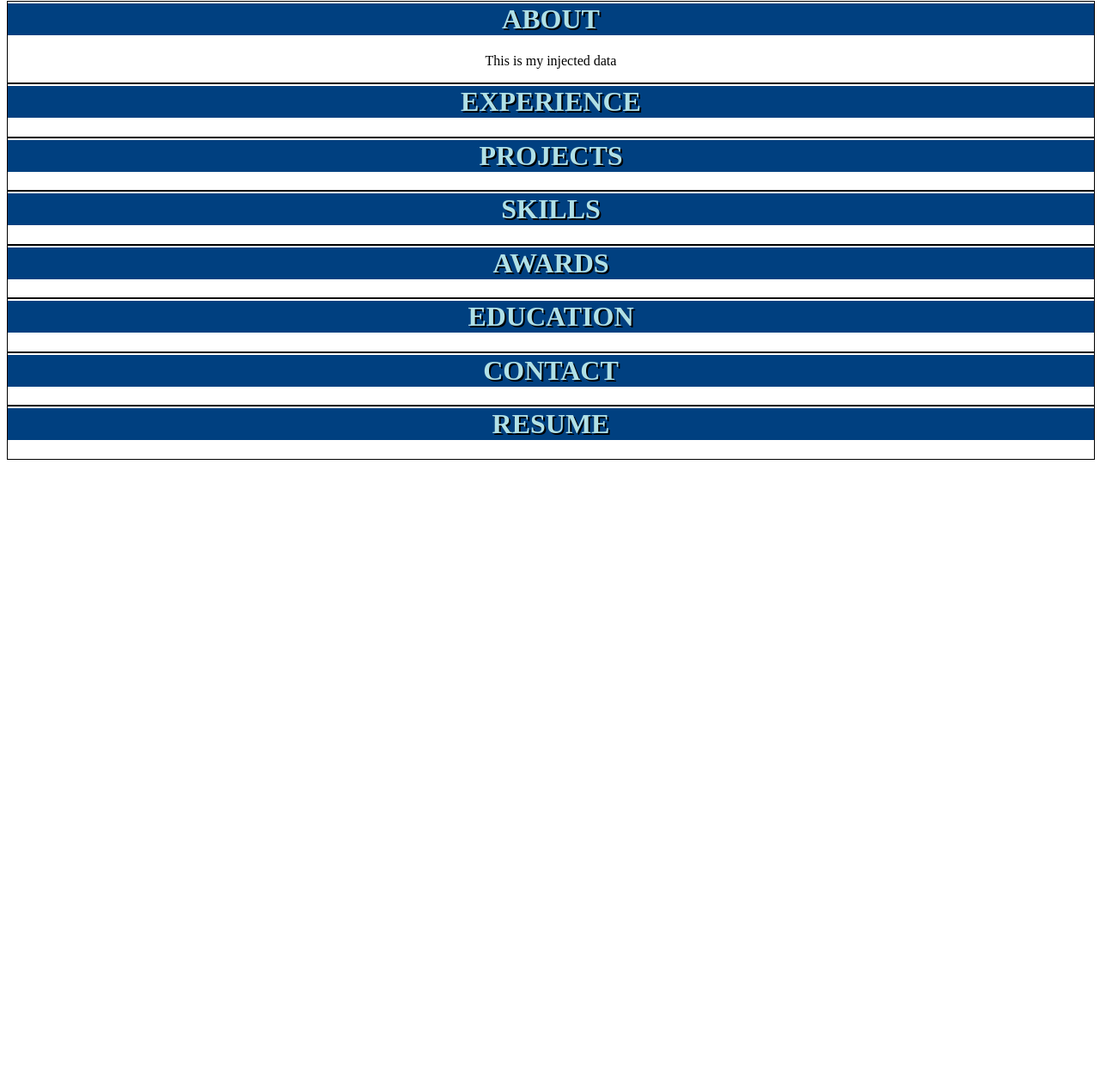
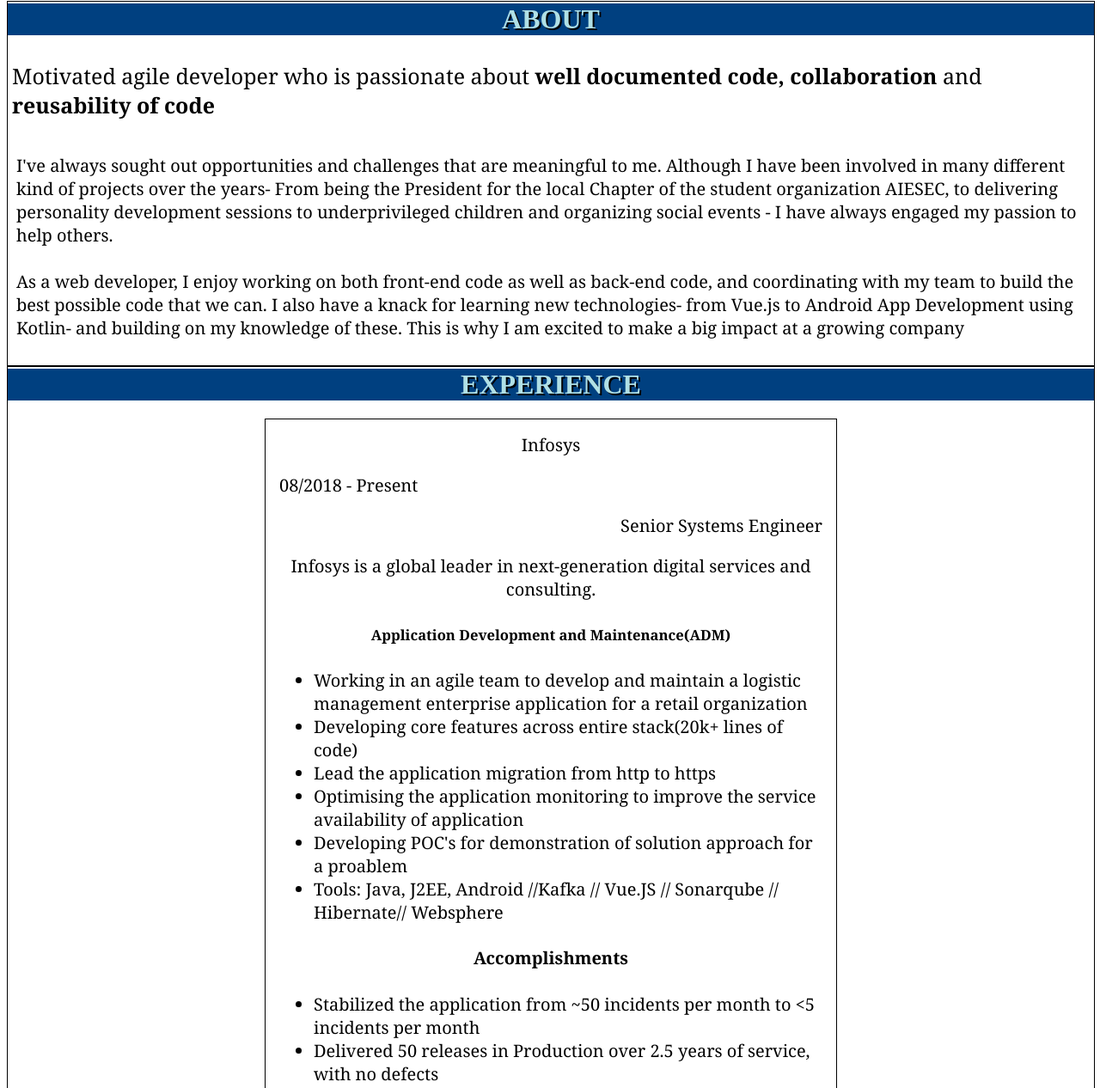
Before and after one commit to shamysekhon/shamysekhon.github.io, a plain HTML site: page index.html in a window 1280 px wide. Shown: the part 7-1273 px from the top of the page at 86% size. Before the commit the page ends 800 px from the top, so only its background shows below. Drawn offline with Linux system fonts and the light colour scheme.

Commit message:
Added Description and experience elements

```diff
--- a/index.html
+++ b/index.html
@@ -1,19 +1,18 @@
 <html>
  <link rel="stylesheet" href="style.css">
  <script src="script.js"></script>
- <script>
-document.getElementById("experience").innerHTML+= "<p>I Have Added This</p>"
 
- </script>
 <header></header>
 
 <body>
 <div class="mainContent" id="about">
 <h1>ABOUT</h1>
-
+<p id="aboutMeShort"></p>
+<p id="aboutMeLong"></p>
 </div>
 <div class="mainContent" id="experience">
 <h1>EXPERIENCE</h1>
+<div id="experienceCards"></div>
 </div>
 <div class="mainContent" id="projects">
 <h1>PROJECTS</h1>
--- a/script.js
+++ b/script.js
@@ -1,6 +1,71 @@
 window.onload = function() {
-var about= document.getElementById("about");
-about.innerHTML+="<p>This is my injected data</p>";
-console.log(about);
+var about= document.getElementById("aboutMeShort");
+about.innerHTML+="Motivated agile developer who is passionate about <b>well documented code, collaboration</b> and <b>reusability of code</b> ";
+var aboutLong=document.getElementById("aboutMeLong");
+aboutLong.innerHTML+="I've always sought out opportunities and challenges that are meaningful to me. Although I have been involved in many different kind of projects over the years- From being the President for the local Chapter of the student organization AIESEC, to delivering personality development sessions to underprivileged children and organizing social events - I have always engaged my passion to help others. <br> <br> As a web developer, I enjoy working on both front-end code as well as back-end code, and coordinating with my team to build the best possible code that we can. I also have a knack for learning new technologies- from Vue.js to Android App Development using Kotlin- and building on my knowledge of these. This is why I am excited to make a big impact at a growing company";
+
+
+var expData=[{
+    num:1,
+    name:"Infosys",
+    role:"Senior Systems Engineer",
+    period:"08/2018 - Present",
+    desc:"Infosys is a global leader in next-generation digital services and consulting.",
+    title1:"Application Development and Maintenance(ADM)",
+    roles:["Working in an agile team to develop and maintain a logistic management enterprise application for a retail organization",
+        "Developing core features across entire stack(20k+ lines of code)",
+        "Lead the application migration from http to https",
+        "Optimising the application monitoring to improve the service availability of application",
+        "Developing POC's for demonstration of solution approach for a proablem",
+        "Tools: Java, J2EE, Android //Kafka // Vue.JS // Sonarqube // Hibernate// Websphere"],
+    accomplishments:["Stabilized the application from ~50 incidents per month to <5 incidents per month",
+                    "Delivered 50 releases in Production over 2.5 years of service, with no defects"
+                ]
+}];
+
+var container= document.getElementById("experienceCards");
+expData.forEach((result, idx)=>{
+
+    var rolesList="";
+    var content = `
+    <div class="card">
+    <div class="card-header"  id="heading-${idx}">
+    <p id="name">${result.name}</p>
+    </div>
+
+    <div >
+      <div class="card-body id="heading-${idx}">
+      <p id="period">${result.period}</p> <p id="role">${result.role}</p>
+
+        <p>${result.desc}</p>
+        <h5>${result.title1}</h5>
+       `;
+
+    rolesList=makeUl(result.roles);
+    rolesList="<ul class='role-ul'>"+rolesList+"</ul>";
+    content+=rolesList
+    if(result.accomplishments!=null){
+        content+=`<h4>Accomplishments</h4>`
+        var accomplishmentList=  makeUl(result.accomplishments);
+        accomplishmentList="<ul class='role-ul'>"+accomplishmentList+"</ul>";
+        content+=accomplishmentList;
+        }
+
+    content+=`</div>
+         </div>
+    </div>`
+   container.innerHTML+=content;
+
+});
+
+
+function makeUl(list){
+        var myList=""
+        list.forEach(function(item){
+            myList+="<li>"+item+"</li>";
+        });
+
+         return myList;
+}
 
 }
--- a/style.css
+++ b/style.css
@@ -5,6 +5,67 @@
  border-left: 0.5mm solid black;
  border-right: 0.5mm solid black;
  text-align: center;
+}
+
+#aboutMeShort{
+    padding: 5px;
+    font-size: 25px;
+    font-family: Cambria, Cochin, Georgia, Times, 'Times New Roman', serif ;
+    text-align:left;
+
+}
+
+#aboutMeLong{
+    padding:10px;
+    font-size: 20px;
+    font-family: Cambria, Cochin, Georgia, Times, 'Times New Roman', serif ;
+    text-align:left;
+}
+
+.card {
+    width: 50%;
+    margin: auto;
+    padding: 1rem;
+    border: 1px solid black;
+    font-size: 20px;
+    font-family: Cambria, Cochin, Georgia, Times, 'Times New Roman', serif;
+
+    }
+
+.card-header{
+    display:inline;
+}
+
+
+
+#name{
+    display: block;
+    margin:auto;
+    width: fit-content;
+    text-align: center;
+    text-emphasis:bold;
+}
+
+#role{
+
+    margin-left: auto;
+    margin-right: 0;
+
+    width: fit-content;
+
+
+}
+
+#period{
+
+    margin-left: 0;
+    margin-right:auto;
+    width: fit-content;
+
+}
+
+.role-ul{
+    text-align: left;
 }
 
 
```
